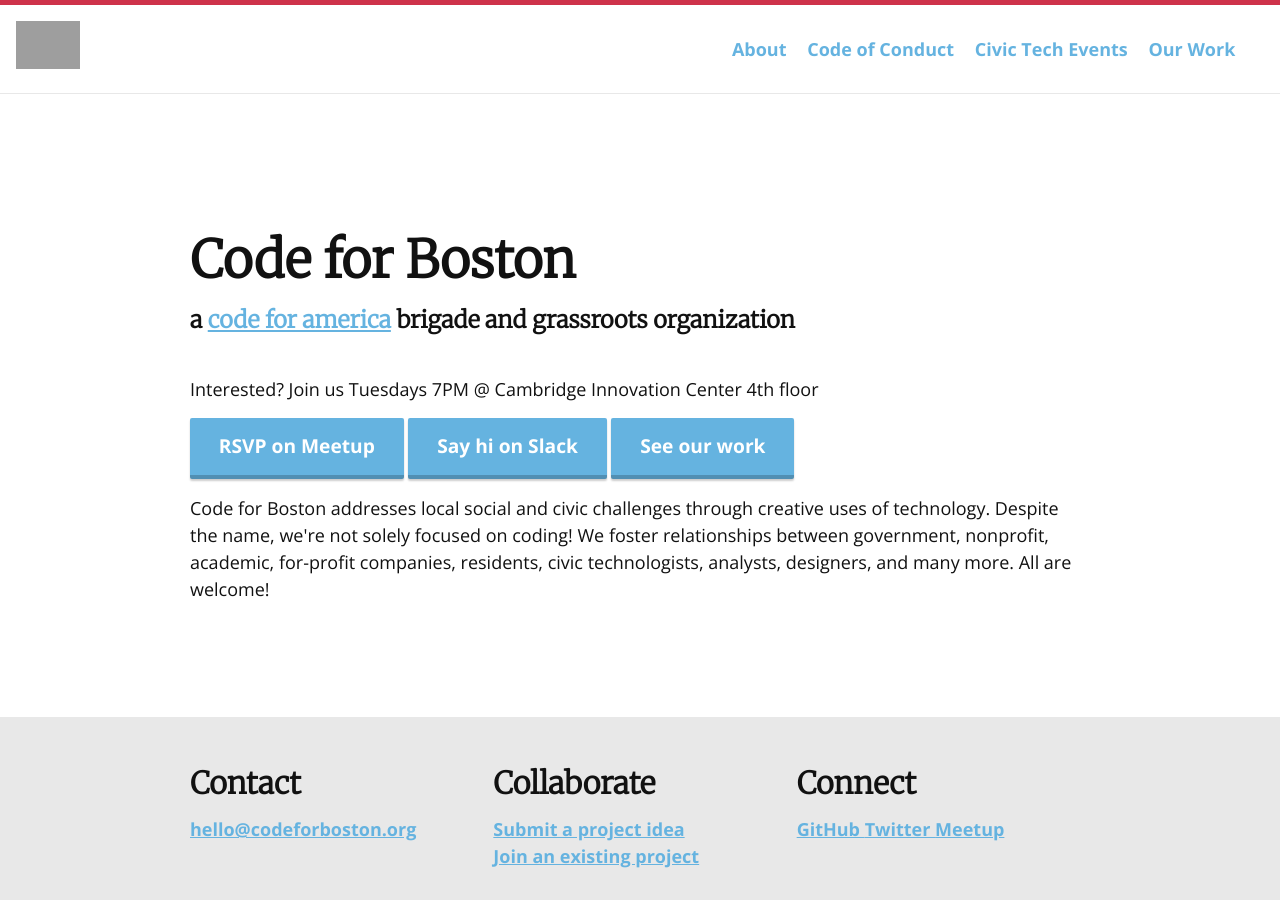
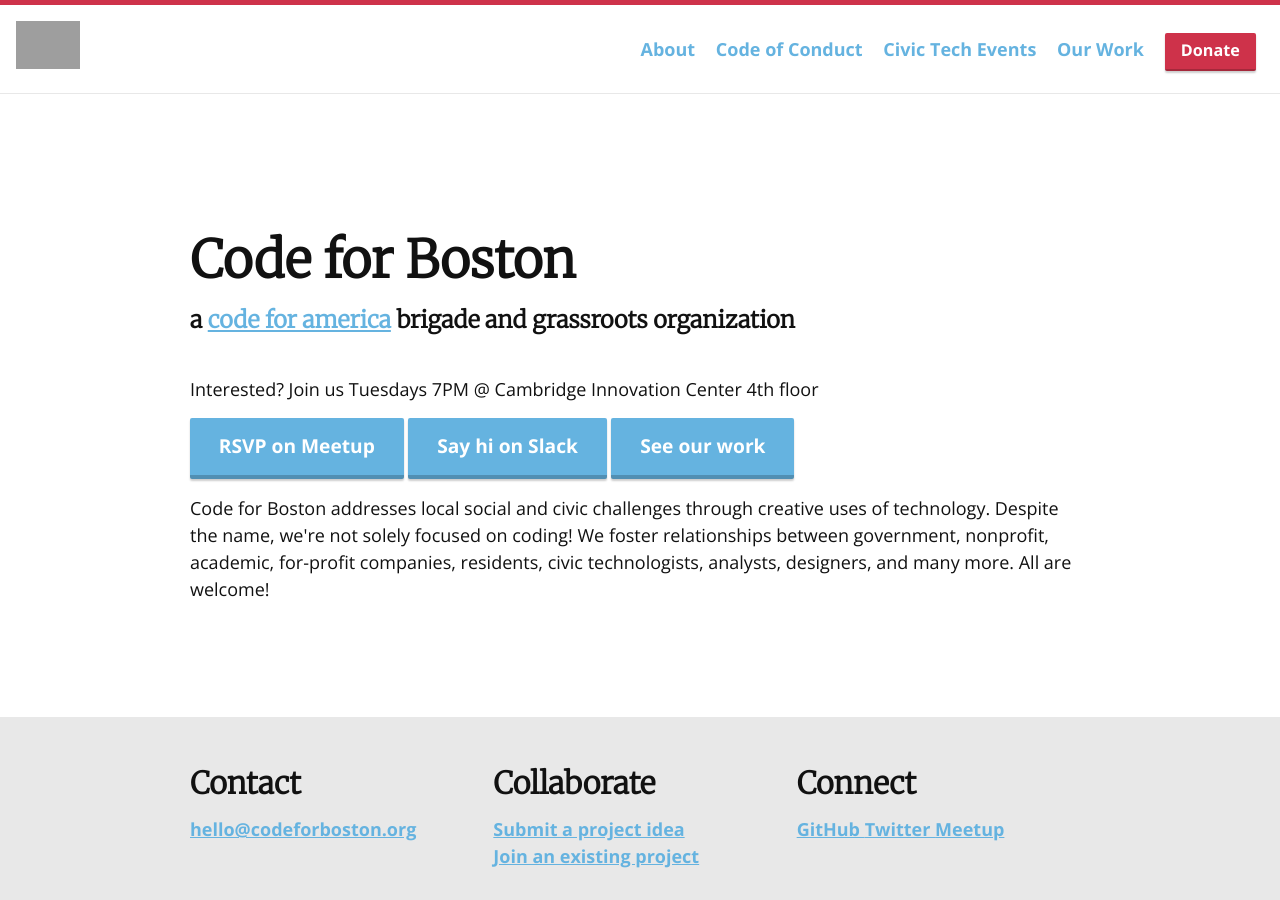
Before and after one commit to codeforboston/codeforboston.org, a Jekyll site: the page built from index.html, in a window 1280 px wide. Built offline with Jekyll 4.4.1, drawn with Linux system fonts in a browser that asks for light colours; nearby versions of some CDN libraries; grey boxes are pictures that could not be loaded.

Commit message:
ADD: added Donate back into nav

```diff
--- a/_includes/pages-list.html
+++ b/_includes/pages-list.html
@@ -1,7 +1,6 @@
 <nav class="page-links">
     <ul>
-    <li>
-    </li>
+
         {% for page in site.pages %}
           {% if page.title and page.type == 'inNavBar' %}
             <li>
@@ -9,8 +8,11 @@
             </li>
           {% endif %}
         {% endfor %}
-    <li>
-    </li>
+
+	    <li>
+            <a href="https://secure.codeforamerica.org/page/contribute/default?brigade=Code%20For%20Boston" class="btn-primary btn--small">Donate</a>
+        </li>
+
     </ul>
 </nav>
 
```
